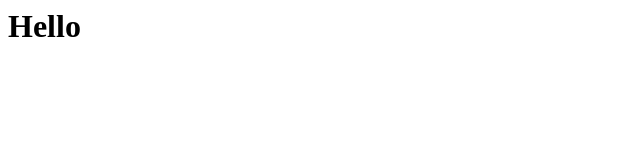
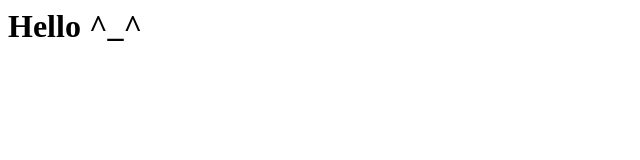
Before and after one commit to longfei-ma/TTGBenchWeb, a plain HTML site: page index.html in a window 1280 px wide. Shown: the full height of the page, 0-640 px from the left. Drawn offline with Linux system fonts and the light colour scheme.

Commit message:
first submission

```diff
--- a/index.html
+++ b/index.html
@@ -1 +1 @@
-<h1>Hello</h1>
+<h1>Hello ^_^</h1>
```
